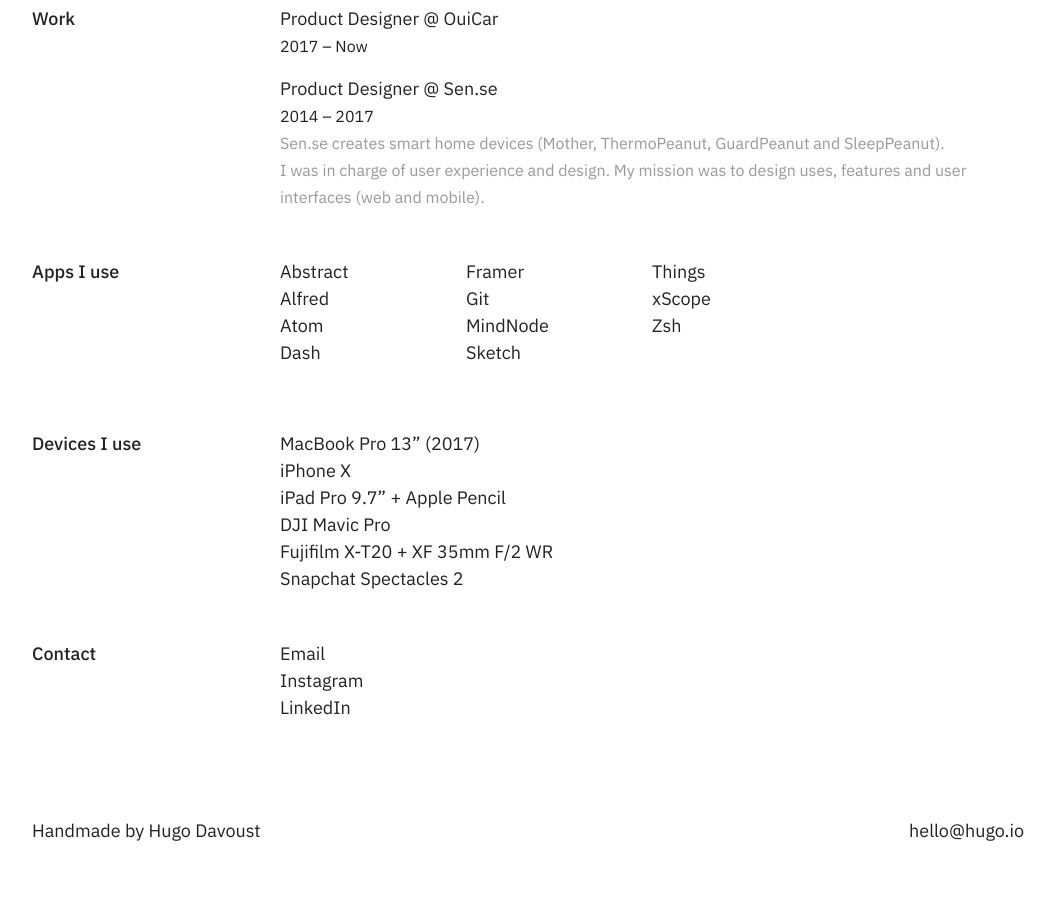
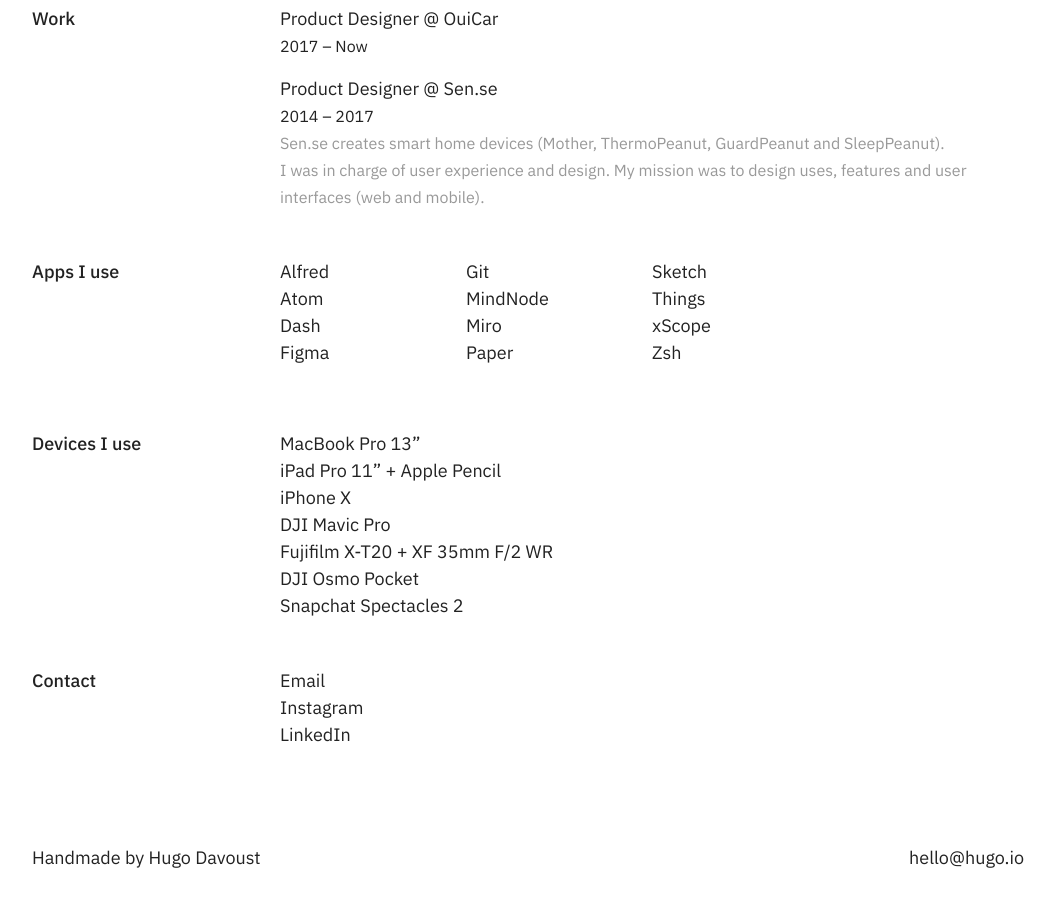
Before and after one commit to superhugo/superhugo.github.io, a Jekyll site: the page built from about.html, in a window 1280 px wide and 900 px high, scrolled down 1499 px. Shown: the whole window, without its empty margins (112-1167 px from the left). Built offline with Jekyll 4.4.1, drawn with Linux system fonts in a browser that asks for light colours.

Commit message:
update about page

```diff
--- a/about.html
+++ b/about.html
@@ -69,24 +69,26 @@
     </div>
     <div class="flex flex-wrap col-9 col-sm-12">
       <div class="col-3 col-sm-6 mb2">
-        Abstract
-        <br>
         Alfred
         <br>
         Atom
         <br>
         Dash
+        <br>
+        Figma
       </div>
       <div class="col-3 col-sm-6 mb2">
-        Framer
-        <br>
         Git
         <br>
         MindNode
         <br>
-        Sketch
+        Miro
+        <br>
+        Paper
       </div>
       <div class="col-3 col-sm-6 mb2">
+        Sketch
+        <br>
         Things
         <br>
         xScope
@@ -101,15 +103,17 @@
       Devices I use
     </div>
     <div class="col-9 col-sm-12">
-      MacBook Pro 13” (2017)
+      MacBook Pro 13”
+      <br>
+      iPad Pro 11” + Apple Pencil
       <br>
       iPhone X
-      <br>
-      iPad Pro 9.7” + Apple Pencil
       <br>
       DJI Mavic Pro
       <br>
       Fujifilm X-T20 + XF 35mm F/2 WR
+      <br>
+      DJI Osmo Pocket
       <br>
       Snapchat Spectacles 2
     </div>
```
